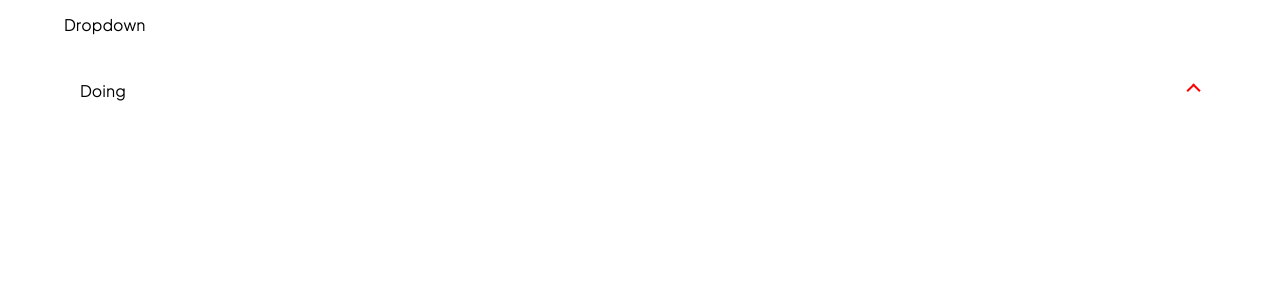
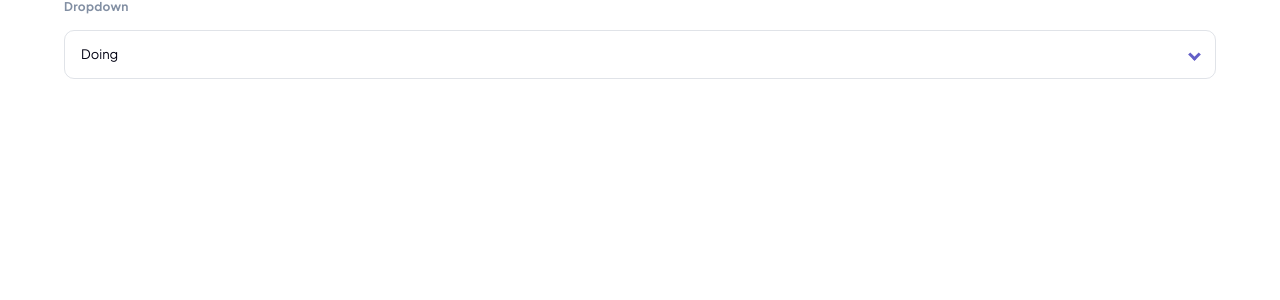
Before and after one commit to Suryasai130499/TypeScript-Next-Tutorial, a Next.js app: page /test in a window 1280 px wide. Shown: the top 300 px of the page. Built offline with nearby package versions, Linux system fonts and the light colour scheme.

Commit message:
Added DropDown Component

```diff
--- a/components/dropdown.module.css
+++ b/components/dropdown.module.css
@@ -1,6 +1,13 @@
+.dropdownWrapper {
+  position: relative;
+  width: 90%;
+  margin-inline: auto;
+}
+
 .wrapper {
-  width: 90%;
-  margin: 0 auto;
+  display: flex;
+  flex-direction: column;
+  gap: 1rem;
 }
 
 .flex {
@@ -8,17 +15,38 @@
   align-items: center;
   justify-content: space-between;
   padding: 1rem;
+  border: 1px solid var(--checkbox-border);
+  border-radius: 10px;
+  cursor: pointer;
+}
+
+.flex:hover,
+.flex:active,
+.flex:focus {
+  border-color: var(--purple);
+}
+
+.title {
+  font-size: 0.75rem;
+  font-weight: 700;
+  letter-spacing: 0.25px;
+  color: var(--medium-grey);
+  margin-block: 0;
+}
+
+.currentColumn {
+  margin-block: 0;
+  font-size: 0.8125rem;
+  color: var(--black);
 }
 
 .caret {
-  width: 0;
-  height: 0;
-  position: relative;
-  border: solid red;
-  border-width: 0 2px 2px 0;
+  border: solid var(--purple);
+  border-width: 0 3px 3px 0;
   display: inline-block;
-  padding: 4px;
-  transition: transform 0.5s linear;
+  padding: 3px;
+  transform-origin: center;
+  transition: transform 0.1s linear;
 }
 
 .caret.down {
@@ -26,5 +54,45 @@
 }
 
 .caret.up {
-  transform: rotate(-135deg) translate(2px);
+  transform: rotate(-135deg);
 }
+
+.dropdownList {
+  position: absolute;
+  width: 100%;
+  height: 0;
+  visibility: hidden;
+  list-style: none;
+  padding-inline-start: 0;
+  background: var(--white);
+  border-radius: 10px;
+  box-shadow: 0 0 10px rgba(0, 0, 0, 0.1);
+  /* animation: slide-down 0.5s linear; */
+  scale: 100% 0;
+  transform-origin: top;
+  transition: visibility 0.1s linear, scale 0.1s linear;
+}
+
+.dropdownList.show {
+  height: auto;
+  visibility: visible;
+  scale: 100% 100%;
+}
+
+.dropdownItem {
+  padding: 1rem;
+  color: var(--medium-grey);
+  font-weight: 500;
+  font-size: 0.8125rem;
+}
+
+@keyframes slide-down {
+  0% {
+    visibility: visible;
+    height: auto;
+    scale: 100% 0;
+  }
+  100% {
+    scale: 100% 100%;
+  }
+}
--- a/components/dropdown.tsx
+++ b/components/dropdown.tsx
@@ -1,26 +1,41 @@
 import type { NextPage } from 'next';
 import { useRef } from 'react';
 import styles from './dropdown.module.css';
+import { DropdownInterface } from './interfaces';
 
-const Dropdown = () => {
-  const dropdown = useRef(null);
+const Dropdown: NextPage<DropdownInterface> = ({
+  listItems = ['Done', 'In-Progress', 'ToDo'],
+}) => {
+  const dropdown = useRef<HTMLSpanElement>(null);
+  const list = useRef<HTMLUListElement>(null);
 
   const rotateCaret = () => {
-    if (dropdown.current.classList.contains(`${styles.down}`)) {
-      dropdown.current.classList.add(`${styles.up}`);
-      dropdown.current.classList.remove(`${styles.down}`);
+    list.current?.classList.toggle(`${styles.show}`);
+    if (dropdown.current?.classList.contains(`${styles.down}`)) {
+      dropdown.current?.classList.add(`${styles.up}`);
+      dropdown.current?.classList.remove(`${styles.down}`);
     } else {
-      dropdown.current.classList.add(`${styles.down}`);
-      dropdown.current.classList.remove(`${styles.up}`);
+      dropdown.current?.classList.add(`${styles.down}`);
+      dropdown.current?.classList.remove(`${styles.up}`);
     }
   };
+
   return (
-    <div onClick={rotateCaret} className={styles.wrapper}>
-      <p className={styles.title}>Dropdown</p>
-      <div className={styles.flex}>
-        <p className={styles.currentColumn}>Doing</p>
-        <span ref={dropdown} className={`${styles.caret} ${styles.up}`} />
+    <div className={styles.dropdownWrapper}>
+      <div onClick={rotateCaret} className={styles.wrapper}>
+        <p className={styles.title}>Dropdown</p>
+        <div className={styles.flex}>
+          <p className={styles.currentColumn}>Doing</p>
+          <span ref={dropdown} className={`${styles.caret} ${styles.down}`} />
+        </div>
       </div>
+      <ul ref={list} className={styles.dropdownList}>
+        {listItems.map((listItem, index) => (
+          <li className={styles.dropdownItem} key={index}>
+            {listItem}
+          </li>
+        ))}
+      </ul>
     </div>
   );
 };
--- a/components/interfaces.ts
+++ b/components/interfaces.ts
@@ -14,3 +14,7 @@ export interface TextFieldInterface {
   name: string;
   placeholder: string;
 }
+
+export interface DropdownInterface {
+  listItems: string[];
+}
--- a/pages/test.tsx
+++ b/pages/test.tsx
@@ -2,7 +2,7 @@ import type { NextPage } from 'next';
 import Dropdown from '../components/dropdown';
 
 const Test: NextPage = () => {
-  return <Dropdown />;
+  return <Dropdown listItems={['Hello', 'World', 'One']} />;
 };
 
 export default Test;
```
